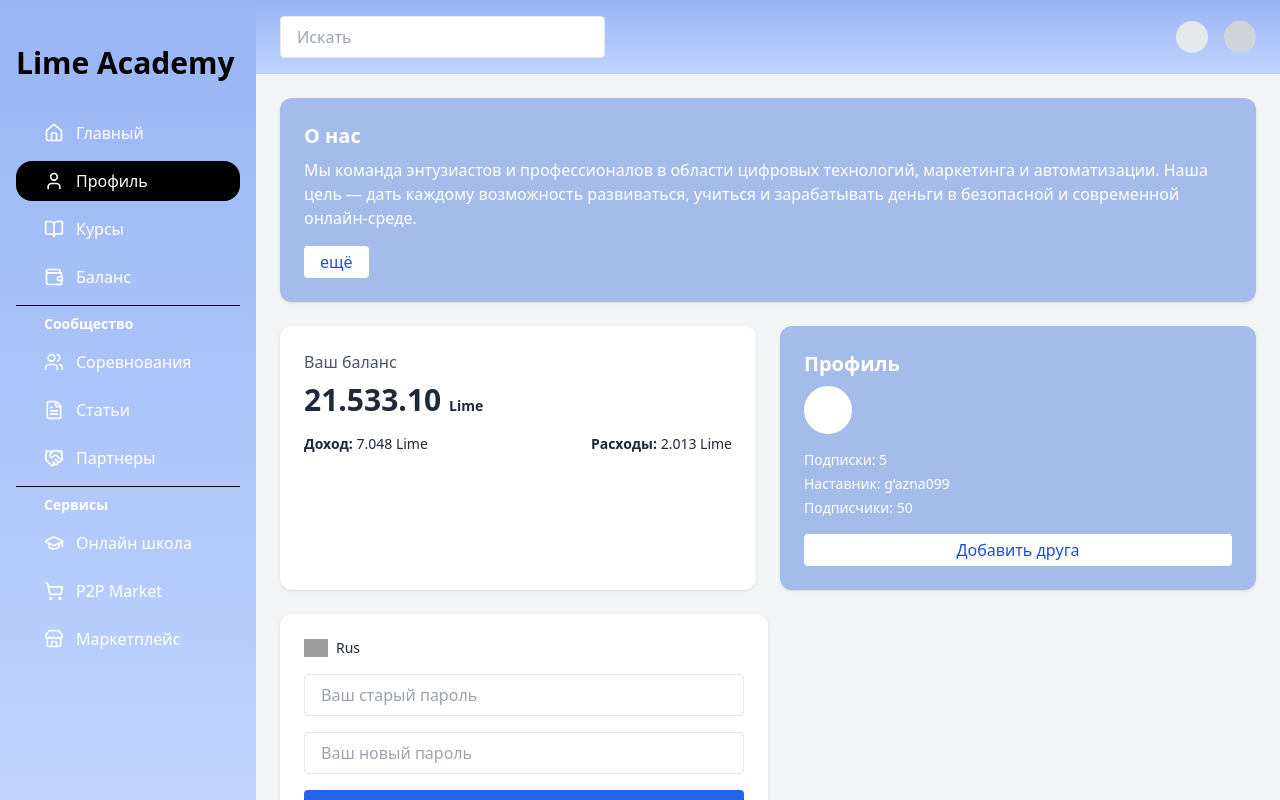
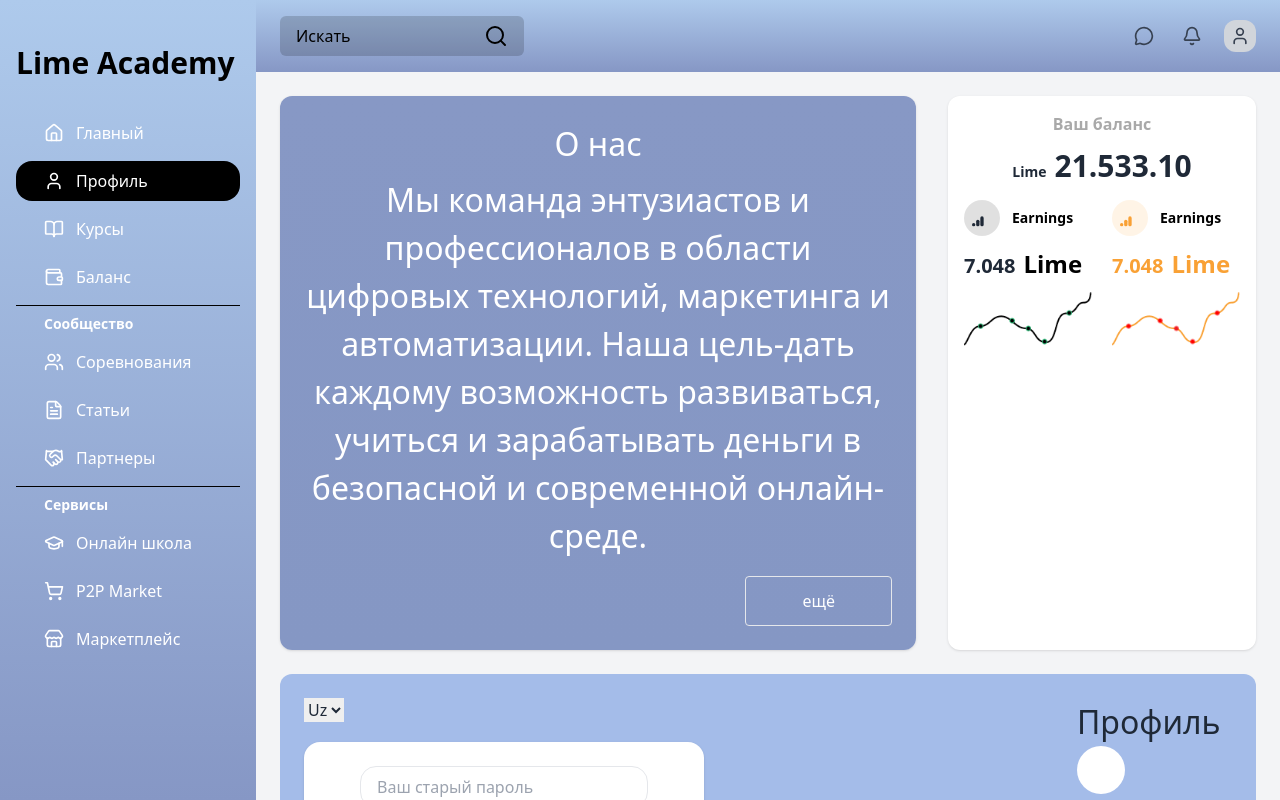
Before and after one commit to BekmuhammadDev/g-azna, a Vue app: page /home in a window 1280 px wide. Built offline with nearby package versions, Linux system fonts and the light colour scheme; grey boxes are pictures that could not be loaded.

Commit message:
recomended

```diff
--- a/src/components/layouts/Header.vue
+++ b/src/components/layouts/Header.vue
@@ -1,12 +1,30 @@
-<script setup lang="ts">
+<script setup>
+import { Search,MessageCircle, Bell, User } from "lucide-vue-next";
+import { RouterLink } from 'vue-router';
 </script>
 
 <template>
-     <header class="bg-gradient-to-b from-[#98B4F3] to-[#BFD5FF] px-6 py-4 flex items-center justify-between">
-        <input type="text" placeholder="Искать" class="border px-4 py-2 rounded w-1/3" />
-        <div class="flex items-center gap-4">
-          <button class="w-8 h-8 rounded-full bg-gray-200" />
-          <button class="w-8 h-8 rounded-full bg-gray-300" />
-        </div>
-      </header>
+  <header class="bg-gradient-to-b from-[#AECAEC] to-[#8697C5] w-full z-50 px-6 py-4 flex items-center justify-between">
+       <div className="relative w-1/4">
+      <input
+        type="text"
+        placeholder="Искать"
+        className=" pr-10 pl-4 py-2  placeholder-[#000000] bg-[#0000002a] rounded-md w-full"
+      />
+      <span  className="absolute right-4 top-1/2 -translate-y-1/2 text-gray-400">
+        <Search color="#000000"/>
+      </span>
+    </div>
+      <div class="flex items-center gap-4">
+    <RouterLink to="/messages" class="w-8 h-8 rounded-full  flex items-center justify-center hover:bg-gray-300 transition">
+     <MessageCircle  class="w-5 h-5 text-gray-700"/>
+    </RouterLink>
+    <RouterLink to="/notifications" class="w-8 h-8 rounded-full  flex items-center justify-center hover:bg-gray-400 transition">
+      <Bell class="w-5 h-5 text-gray-700" />
+    </RouterLink>
+    <RouterLink to="/profile" class="w-8 h-8 bg-gray-300 rounded-xl flex items-center justify-center hover:bg-gray-400 transition">
+      <User class="w-5 h-5 text-gray-700" />
+    </RouterLink>
+  </div>
+  </header>
 </template>
--- a/src/components/layouts/Sidebar.vue
+++ b/src/components/layouts/Sidebar.vue
@@ -36,7 +36,7 @@ const navGroups = [
 
 
 <template>
-    <aside class="w-64 bg-gradient-to-b from-[#98B4F3] to-[#BFD5FF] text-white flex flex-col p-4">
+    <aside class="w-64 bg-gradient-to-b from-[#AECAEC] to-[#8697C5] text-white flex flex-col p-4">
         <h1 class="text-[30px] text-black mt-6 font-bold">Lime Academy</h1>
         <nav class="space-y-2 font-medium py-7">
             <template v-for="(group, groupIndex) in navGroups" :key="groupIndex">
--- a/src/pages/Home.vue
+++ b/src/pages/Home.vue
@@ -1,35 +1,99 @@
 <script setup>
+import { SignalMedium } from 'lucide-vue-next';
+import blackChart from "@/assets/img/blackchart.png"
+import brownChart from "@/assets/img/brownchart.png"
 </script>
 
 <template>
   <!-- Main Section -->
   <main class="p-6 overflow-auto space-y-6">
+    <div class="flex gap-8">
       <!-- About Section -->
-        <section class="bg-[#A4BCE9] text-white p-6 rounded-xl shadow">
-          <h2 class="text-xl font-semibold mb-2">О нас</h2>
-          <p>
+      <div class="bg-gradient-to-b from-[#8798C5] to-[#8597C4] text-white p-6 rounded-xl shadow">
+        <h2 class="text-[32px] text-center font-normal mb-2">О нас</h2>
+        <p class="text-[32px] text-center font-normal">
           Мы команда энтузиастов и профессионалов в области цифровых технологий, маркетинга и автоматизации.
-            Наша цель — дать каждому возможность развиваться, учиться и зарабатывать деньги в безопасной и современной онлайн-среде.
+          Наша цель-дать каждому возможность развиваться, учиться и зарабатывать деньги в безопасной и современной
+          онлайн-среде.
         </p>
-          <button class="mt-4 bg-white text-blue-700 px-4 py-1 rounded">ещё</button>
-        </section>
+        <div class="flex justify-end">
+          <button class="mt-4 border text-white px-14 py-3 rounded">ещё</button>
+        </div>
+      </div>
 
-        <!-- Balance Section -->
-        <section class="flex gap-6">
-          <div class="bg-white p-6 rounded-xl shadow w-1/2">
-            <h3 class="text-gray-600 mb-2">Ваш баланс</h3>
-            <div class="text-3xl font-bold text-gray-800">21.533.10 <span class="text-sm">Lime</span></div>
-            <div class="mt-4 flex justify-between text-sm">
-              <div><strong>Доход:</strong> 7.048 Lime</div>
-              <div><strong>Расходы:</strong> 2.013 Lime</div>
+      <!-- Balance div -->
+      <div class="flex gap-6 w-full">
+        <div class="bg-white p-4  rounded-xl shadow ">
+          <p class="text-center mb-3 font-bold text-[#A9A9A9]">Ваш баланс</p>
+          <div class="text-3xl font-bold flex justify-center items-center text-gray-800 gap-2"><span
+              class="text-sm pt-3">Lime</span>
+            <h1>21.533.10</h1>
+          </div>
+          <div class="mt-4 flex gap-5 justify-between text-sm">
+            <div>
+              <div class="flex items-center gap-3 mb-3">
+                <div class="bg-[#0000001F] rounded-full flex items-center justify-center p-2">
+                  <SignalMedium class="w-5 h-5 justify-center" stroke-width="4" />
+                </div>
+
+                <h2 class="text-sm font-bold text-black">Earnings</h2>
+              </div>
+
+              <div class="flex gap-2 mb-3">
+                <h5 class="mt-1 font-bold text-xl">7.048</h5>
+                <h1 class="text-2xl font-bold text-black">
+                  Lime
+                </h1>
+              </div>
+              <div class="w-32 h-32">
+                <img :src="blackChart" alt="Black Chart" />
+              </div>
+            </div>
+
+            <div>
+              <div class="flex items-center gap-3 mb-3">
+                <div class="bg-[#F9A1351F] rounded-full flex items-center justify-center p-2">
+                  <SignalMedium color="#F9A135" class="w-5 h-5 justify-center" stroke-width="4" />
+                </div>
+                <h2 class="text-sm font-bold text-black">Earnings</h2>
+              </div>
+
+              <div class="flex gap-2 mb-3">
+                <h5 class="mt-1 font-bold text-xl text-[#f9a135]">7.048</h5>
+                <h1 class="text-2xl text-[#f9a135] font-bold">
+                  Lime
+                </h1>
+              </div>
+              <div class="w-32 h-32">
+                <img :src="brownChart" alt="Brown Chart" />
+              </div>
+            </div>
+
+          </div>
+        </div>
+      </div>
+    </div>
+
+    <div class="bg-[#A4BCE9]  p-6 rounded-xl flex justify-between">
+
+      <div class="w-[400px]">
+        <div class="mb-5">
+          <select name="" id="">
+            <option value="">Uz</option>
+            <option value="">Ru</option>
+          </select>
+        </div>
+
+        <div class="bg-white p-6 rounded-2xl shadow px-14 flex flex-col gap-4">
+          <input type="password" placeholder="Ваш старый пароль" class="border px-4 py-2 rounded-2xl" />
+          <input type="password" placeholder="Ваш новый пароль" class="border px-4 py-2 rounded-2xl" />
+          <button class="bg-blue-600 text-white px-10 py-2 rounded-lg">Изменить</button>
         </div>
 
       </div>
 
-
-          <div class="bg-[#A4BCE9] text-white p-6 rounded-xl shadow w-1/2 flex flex-col justify-between">
       <div>
-              <h3 class="text-xl font-semibold mb-2">Профиль</h3>
+        <h1 class="text-[32px]">Профиль</h1>
         <div class="flex items-center gap-4">
           <div class="w-12 h-12 rounded-full bg-white" />
           <div>
@@ -42,20 +106,11 @@
           <p>Наставник: g‘azna099</p>
           <p>Подписчики: 50</p>
         </div>
-            </div>
         <button class="mt-4 bg-white text-blue-700 px-4 py-1 rounded">Добавить друга</button>
       </div>
-        </section>
+    </div>
 
     <!-- Password Change -->
-         <section class="bg-white p-6 rounded-xl shadow flex flex-col gap-4 w-full md:w-1/2">
-          <div class="flex items-center gap-2">
-            <img src="https://flagcdn.com/w40/ru.png" alt="ru" class="w-6" />
-            <span class="text-sm">Rus</span>
-          </div>
-          <input type="password" placeholder="Ваш старый пароль" class="border px-4 py-2 rounded" />
-          <input type="password" placeholder="Ваш новый пароль" class="border px-4 py-2 rounded" />
-          <button class="bg-blue-600 text-white px-4 py-2 rounded">Изменить</button>
-        </section>
+
   </main>
 </template>
```
Also changed, not shown: src/assets/img/blackchart.png (added), src/assets/img/brownchart.png (added). Lines whose indentation alone changed are shown as unchanged.
